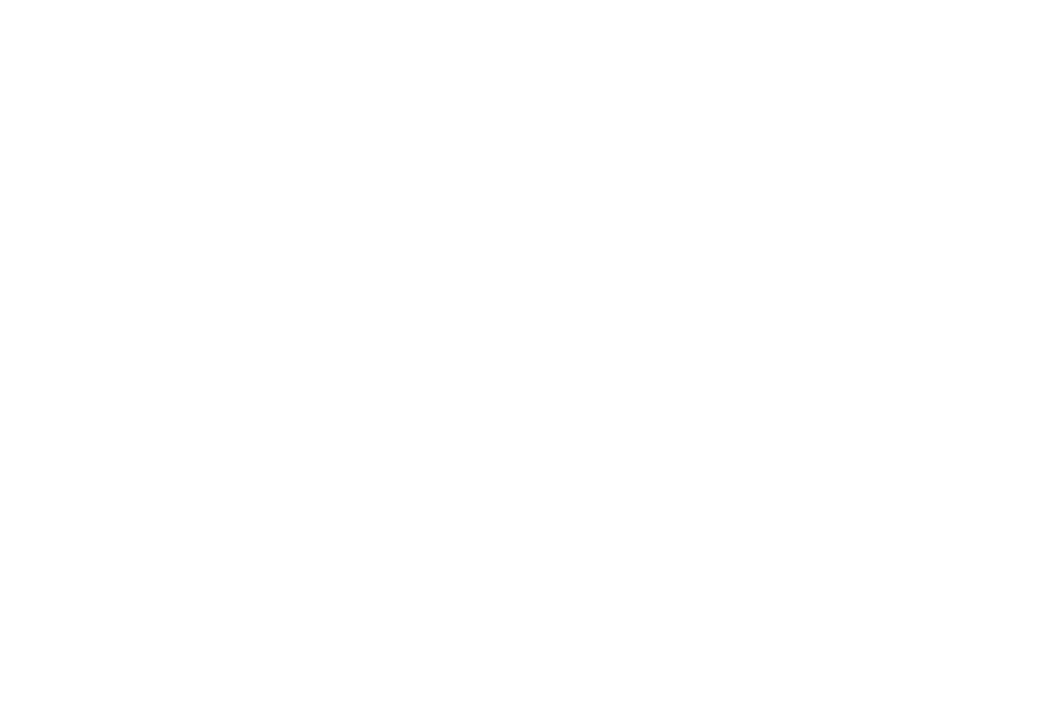
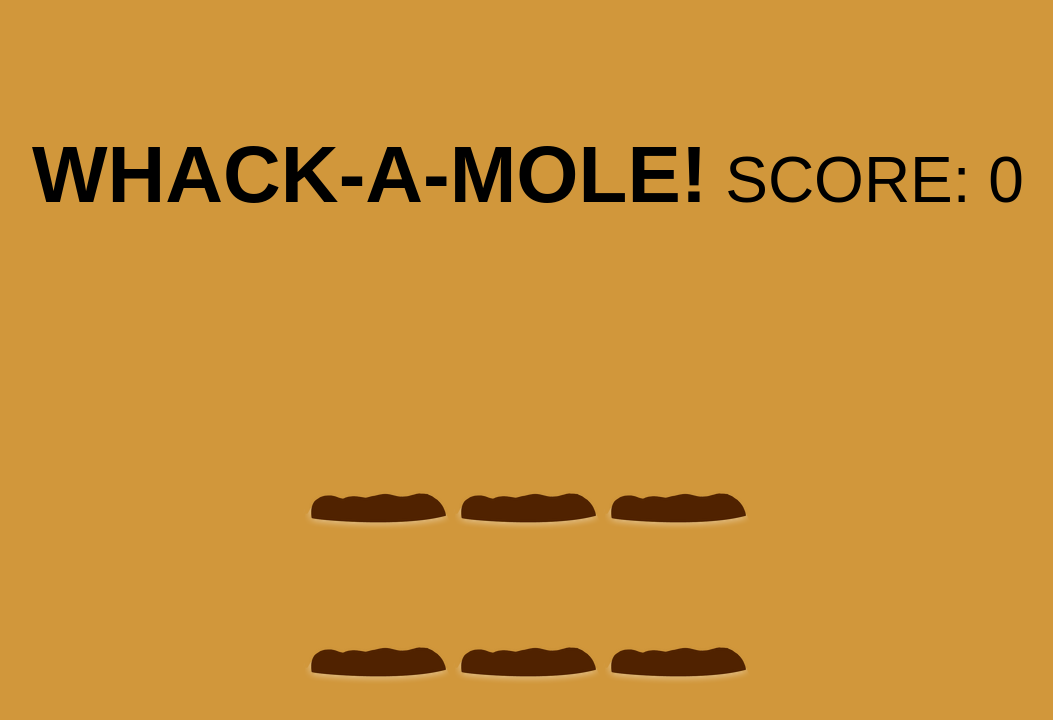
Before and after one commit to EllenSt264/Whack-A-Mole, a plain HTML site: page index.html in a window 1280 px wide. Shown: the whole page, without its empty margins (112-1165 px from the left). Drawn offline with Linux system fonts and the light colour scheme.

Commit message:
Add whack-a-mole grid and css styling

```diff
--- a/assets/css/style.css
+++ b/assets/css/style.css
@@ -0,0 +1,38 @@
+* {
+    padding: 0;
+    margin: 0;
+    box-sizing: border-box;
+}
+
+body {
+    font-family: Arial, Helvetica, sans-serif;
+    height: 100vh;
+    display: flex;
+    background-color: #d1973b;
+}
+
+.container {
+    text-align: center;
+    margin: auto;
+}
+
+.game-container {
+    width: 450px;
+    height: 450px;
+    display: flex;
+    flex-wrap: wrap;
+    margin: auto;
+    padding-top: 10rem;
+}
+
+h1 {
+    text-align: center;
+    font-size: 4rem;
+    margin-bottom: 0;
+    text-transform: uppercase;
+    font-weight: 500;
+}
+
+h1 strong {
+    font-size: 5rem;
+}
--- a/index.html
+++ b/index.html
@@ -9,5 +9,16 @@
 </head>
 <body>
 
+    <section class="container">
+        <h1><strong>Whack-A-Mole!</strong> Score: <span id="score">0</span></h1>
+        <div class="game-container">
+            <div class="hole" id="hole1"><img src="assets/img/hole.png" alt=""></div>
+            <div class="hole" id="hole2"><img src="assets/img/hole.png" alt=""></div>
+            <div class="hole" id="hole3"><img src="assets/img/hole.png" alt=""></div>
+            <div class="hole" id="hole4"><img src="assets/img/hole.png" alt=""></div>
+            <div class="hole" id="hole5"><img src="assets/img/hole.png" alt=""></div>
+            <div class="hole" id="hole6"><img src="assets/img/hole.png" alt=""></div>
+        </div>
+    </section>
 </body>
 </html>
```
